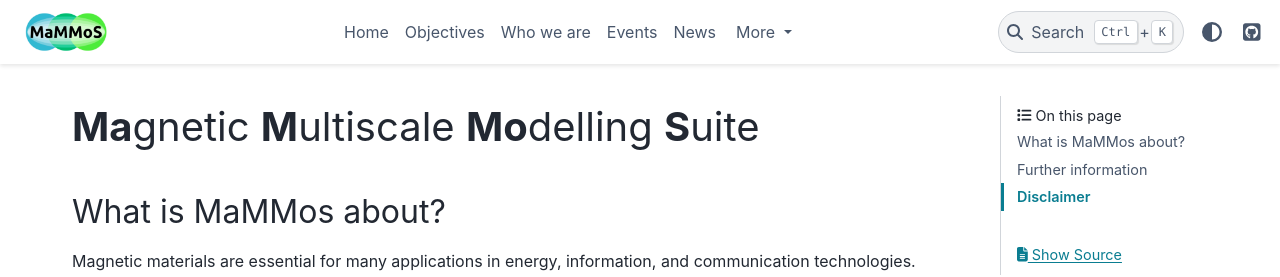
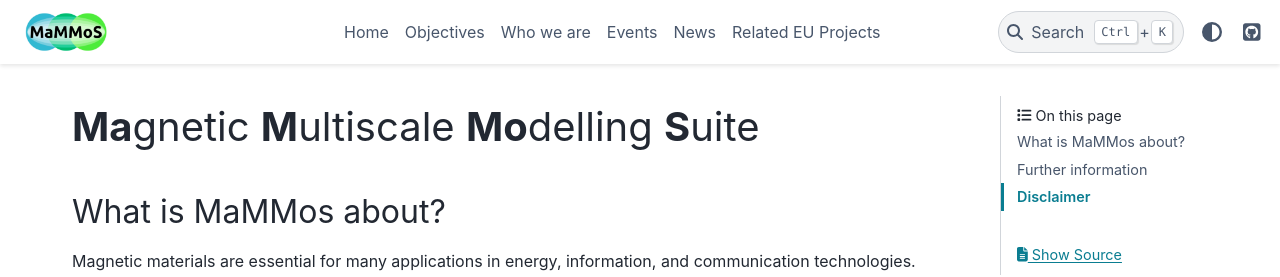
Before and after one commit to MaMMoS-project/MaMMos-project.github.io, a Sphinx documentation site: the page built from source/index.rst, in a window 1280 px wide. Shown: the top 277 px of the page. Built offline with Sphinx 7.4.7 and the PyData theme 0.15.4, drawn with Linux system fonts in a browser that asks for light colours; cross-references to code outside the pages are shown as plain code; some of the changed lines change nothing that is shown.

Commit message:
remove more button

```diff
--- a/source/conf.py
+++ b/source/conf.py
@@ -38,5 +38,6 @@ html_theme_options = {
         },
     ],
     "show_prev_next": False,
+    "header_links_before_dropdown": 6
 }
 html_sidebars = {}
```
